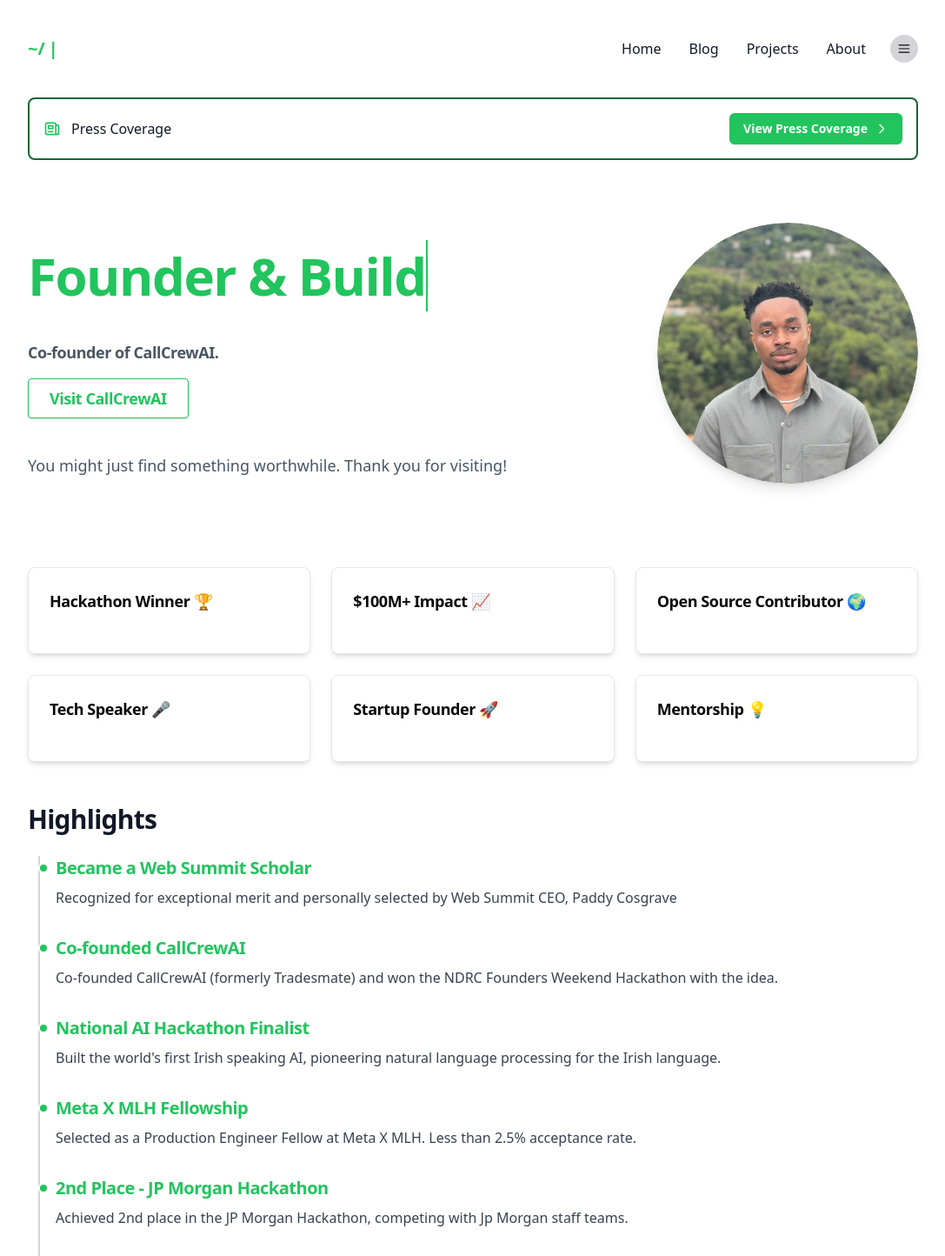
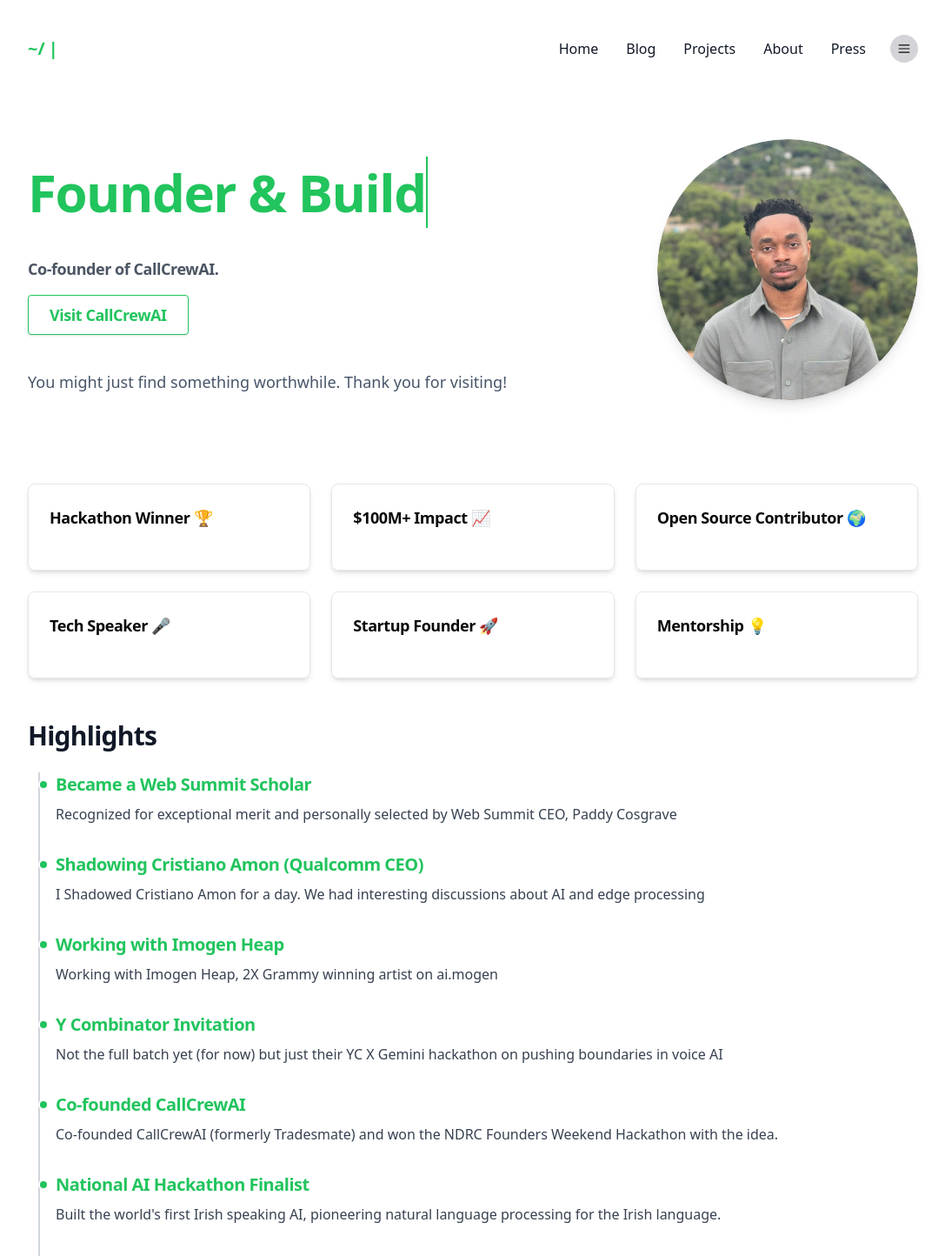
Before and after one commit to dlegend4000/emmanuel-portolio, a Next.js app: page / in a window 1280 px wide. Shown: the top 1444 px of the page at 87% size, without its empty margins (96-1183 px from the left). Built offline with nearby package versions, Linux system fonts and the light colour scheme.

Commit message:
Update highlights, achievements, and image carousel - add Y Combinator invitation, update hackathon winner, reorder highlights

```diff
--- a/src/app/page.tsx
+++ b/src/app/page.tsx
@@ -49,51 +49,6 @@
     return (
         <Layout>
             <div>
-                {/* Press Coverage Banner */}
-                <div className="mb-6 rounded-lg border-2 border-[#166534] dark:border-[#15803d] bg-transparent p-4 transition duration-300">
-                    <div className="flex flex-col items-center justify-between gap-4 sm:flex-row">
-                        <div className="flex items-center gap-3">
-                            <svg
-                                className="h-5 w-5 text-primary"
-                                fill="none"
-                                stroke="currentColor"
-                                viewBox="0 0 24 24"
-                                xmlns="http://www.w3.org/2000/svg"
-                            >
-                                <path
-                                    strokeLinecap="round"
-                                    strokeLinejoin="round"
-                                    strokeWidth={2}
-                                    d="M19 20H5a2 2 0 01-2-2V6a2 2 0 012-2h10a2 2 0 012 2v1m2 13a2 2 0 01-2-2V7m2 13a2 2 0 002-2V9a2 2 0 00-2-2h-2m-4-3H9M7 16h6M7 8h6v4H7V8z"
-                                />
-                            </svg>
-                            <span className="text-sm font-medium text-gray-900 dark:text-gray-100 sm:text-base">
-                                Press Coverage
-                            </span>
-                        </div>
-                        <Link
-                            href="/press"
-                            className="inline-flex items-center rounded-md bg-primary px-4 py-2 text-sm font-semibold text-white shadow transition hover:bg-primary/90 focus:outline-none focus:ring-2 focus:ring-primary focus:ring-offset-2"
-                        >
-                            View Press Coverage
-                            <svg
-                                className="ml-2 h-4 w-4"
-                                fill="none"
-                                stroke="currentColor"
-                                viewBox="0 0 24 24"
-                                xmlns="http://www.w3.org/2000/svg"
-                            >
-                                <path
-                                    strokeLinecap="round"
-                                    strokeLinejoin="round"
-                                    strokeWidth={2}
-                                    d="M9 5l7 7-7 7"
-                                />
-                            </svg>
-                        </Link>
-                    </div>
-                </div>
-
                 <div className="mb-12 flex flex-col items-center gap-x-12 xl:flex-row">
                     <div className="pt-6">
                         {/* Dummy element to ensure Tailwind includes these classes: opacity-100 opacity-0 translate-y-0 translate-y-4 */}
--- a/src/components/AchievementsGrid.tsx
+++ b/src/components/AchievementsGrid.tsx
@@ -5,7 +5,7 @@
 const achievements = [
   {
     title: "Hackathon Winner 🏆",
-    details: "Won 1st place at the NDRC founders weekend hackathon that took place in june 2025",
+    details: "Won 1st place at the Elevenlabs hackathon 2025",
   },
   {
     title: "$100M+ Impact 📈",
@@ -21,7 +21,7 @@
   },
   {
     title: "Startup Founder 🚀",
-    details: "Co-founded a startup that won us the NDRC founders weekend hackathon",
+    details: "Co-founded CallCrewAI, The Autopilot for trades and field service teams",
   },
   {
     title: "Mentorship 💡",
--- a/src/components/Highlights.tsx
+++ b/src/components/Highlights.tsx
@@ -5,6 +5,18 @@
   {
     title: "Became a Web Summit Scholar",
     description: "Recognized for exceptional merit and personally selected by Web Summit CEO, Paddy Cosgrave",
+  },
+  {
+    title: "Shadowing Cristiano Amon (Qualcomm CEO)",
+    description: "I Shadowed Cristiano Amon for a day. We had interesting discussions about AI and edge processing",
+  },
+  {
+    title: "Working with Imogen Heap",
+    description: "Working with Imogen Heap, 2X Grammy winning artist on ai.mogen",
+  },
+  {
+    title: "Y Combinator Invitation",
+    description: "Not the full batch yet (for now) but just their YC X Gemini hackathon on pushing boundaries in voice AI",
   },
   {
     title: "Co-founded CallCrewAI",
@@ -15,7 +27,7 @@
     description: "Built the world's first Irish speaking AI, pioneering natural language processing for the Irish language.",
   },
   {
-    title: "Meta X MLH Fellowship",
+    title: "Meta Fellow",
     description: "Selected as a Production Engineer Fellow at Meta X MLH. Less than 2.5% acceptance rate.",
   },
   {
--- a/src/components/ImageCarousel.tsx
+++ b/src/components/ImageCarousel.tsx
@@ -10,14 +10,9 @@
 
 const carouselImages: CarouselImage[] = [
   {
-    src: "/graduation.JPG",
-    alt: "Graduation",
-    description: "Celebrating my graduation",
-  },
-  {
     src: "/YC voice ai event.JPG",
     alt: "YC Voice AI Event",
-    description: "Attending Y Combinator Voice AI event",
+    description: "Invited to the Y Combinator X Gemini event",
   },
   {
     src: "/Boston dynamics ceo.png",
@@ -48,6 +43,11 @@
     src: "/shadowing cristiano Amon.png",
     alt: "Cristiano Amon",
     description: "Shadowing Cristiano Amon, Qualcomm CEO",
+  },
+  {
+    src: "/graduation.JPG",
+    alt: "Graduation",
+    description: "Graduation",
   },
 ];
 
--- a/src/components/header.tsx
+++ b/src/components/header.tsx
@@ -63,12 +63,20 @@
                 Projects
               </Link>
             </li>
-            <li>
+            <li className="mr-2">
               <Link
                 href="/about"
                 className={`link-underline rounded py-1 px-2 text-gray-900 hover:bg-gray-200 dark:text-gray-100 dark:hover:bg-gray-700 sm:py-2 sm:px-3`}
               >
                 About
+              </Link>
+            </li>
+            <li>
+              <Link
+                href="/press"
+                className={`link-underline rounded py-1 px-2 text-gray-900 hover:bg-gray-200 dark:text-gray-100 dark:hover:bg-gray-700 sm:py-2 sm:px-3`}
+              >
+                Press
               </Link>
             </li>
           </ul>
--- a/src/components/mobile-menu.tsx
+++ b/src/components/mobile-menu.tsx
@@ -74,6 +74,13 @@
               About
             </Link>
             <Link
+              href="/press"
+              className={`block px-4 py-2 text-sm ${isActive('/press') ? 'bg-gray-100 text-gray-900 dark:bg-gray-700 dark:text-white' : 'text-gray-700 dark:text-gray-300'}`}
+              role="menuitem"
+            >
+              Press
+            </Link>
+            <Link
               href="/contact"
               className={`block px-4 py-2 text-sm ${isActive('/contact') ? 'bg-gray-100 text-gray-900 dark:bg-gray-700 dark:text-white' : 'text-gray-700 dark:text-gray-300'}`}
               role="menuitem"
```
Also changed, not shown: src/app/press/page.tsx (line endings or trailing spaces).
